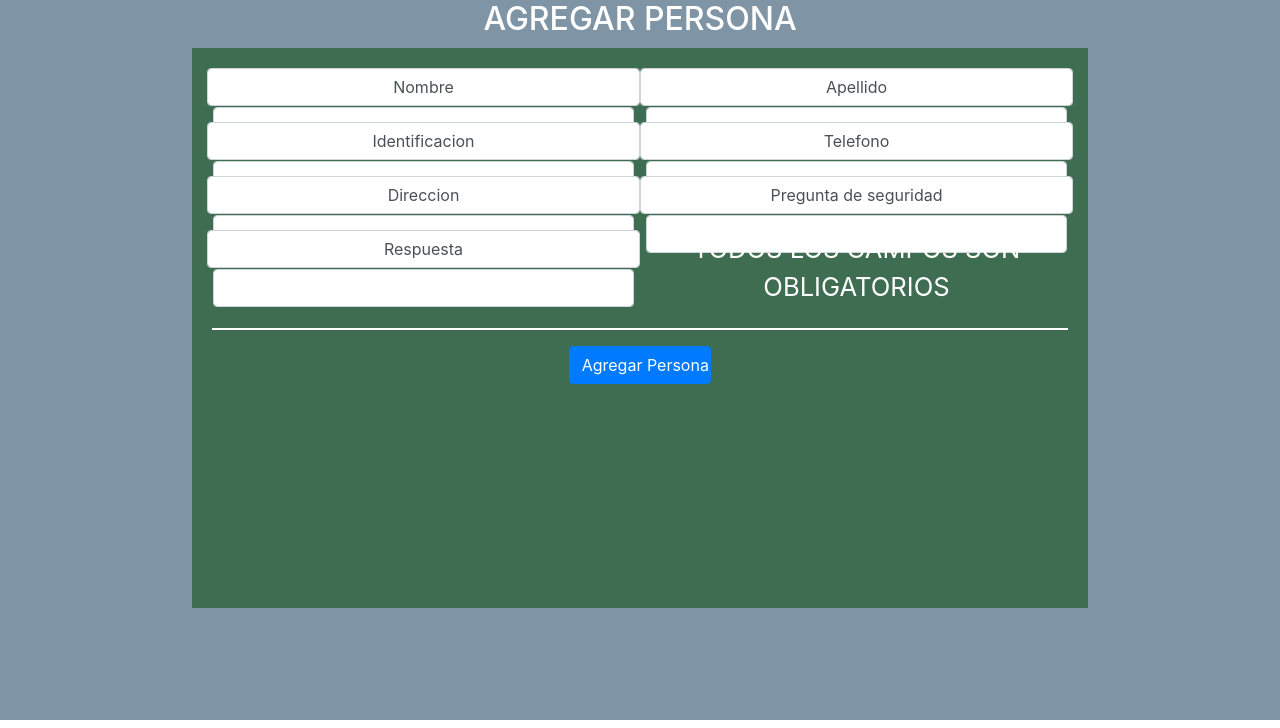
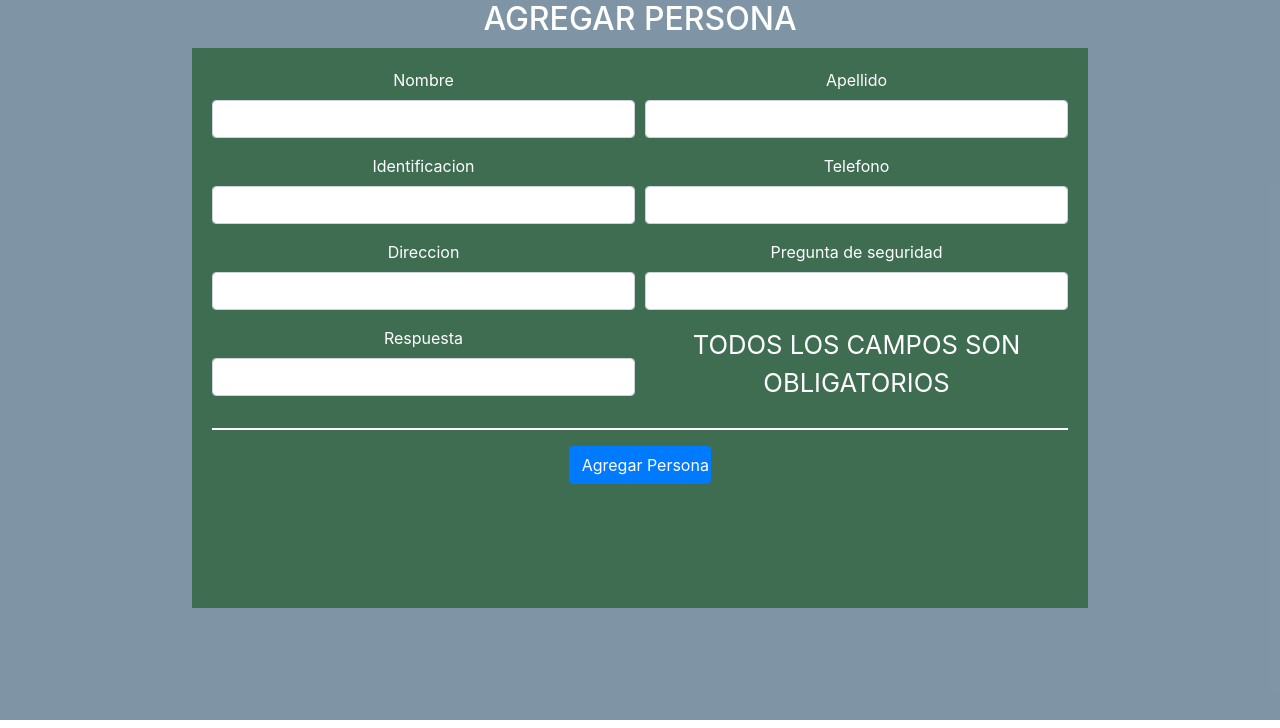
Before and after one commit to luislowy/carsproGIT, a Django app: page /agregar_persona/ in a window 1280 px wide. Shown: the part 72-800 px from the top of the page. Run offline with Django 3.2, Linux system fonts and the light colour scheme; the visitor is signed in with stand-in values (Sample User, id 1); data comes from the database, SQL or seed files in the repository; some libraries are stand-ins or nearby versions.

Commit message:
formconrtol

```diff
--- a/templates/agregar_persona.html
+++ b/templates/agregar_persona.html
@@ -14,32 +14,32 @@
 
 		<section class="sombraAGRE">
 		      	 <div class="form-row ">
-					 <div class="form-group form-control col-md-6">
+					 <div class="form-group  col-md-6">
 				    	<label for="id_nombre">Nombre</label>
 				    	{{formulario.nombre}}
 				     </div>
-				      <div class="form-group form-control col-md-6">
+				      <div class="form-group  col-md-6">
 				    	<label for="id_apellido">Apellido</label>
 				    	{{formulario.apellido}}
 				     </div>
 
-				     <div class="form-group form-control col-md-6">
+				     <div class="form-group  col-md-6">
 				    	<label for="id_identificacion">Identificacion</label>
 				    	{{formulario.identificacion}}
 				     </div>
-					 <div class="form-group form-control col-md-6">
+					 <div class="form-group  col-md-6">
 				    	<label for="id_telefono">Telefono</label>
 				    	{{formulario.telefono}}
 				    </div>
-				     <div class="form-group form-control col-md-6">
+				     <div class="form-group  col-md-6">
 				    	<label for="id_direccion">Direccion</label>
 				    	{{formulario.direccion}}
 				    </div>
-				    <div class="form-group form-control col-md-6">
+				    <div class="form-group  col-md-6">
 				    	<label for="id_preguntasegu">Pregunta de seguridad</label>
 				        {{formulario.preguntasegu}}
 				    </div>
-				    <div class="form-group form-control col-md-6">
+				    <div class="form-group  col-md-6">
 				    	<label  for="id_respuesta">Respuesta</label>
 				        {{formulario.respuesta}}
 				    </div>
```
